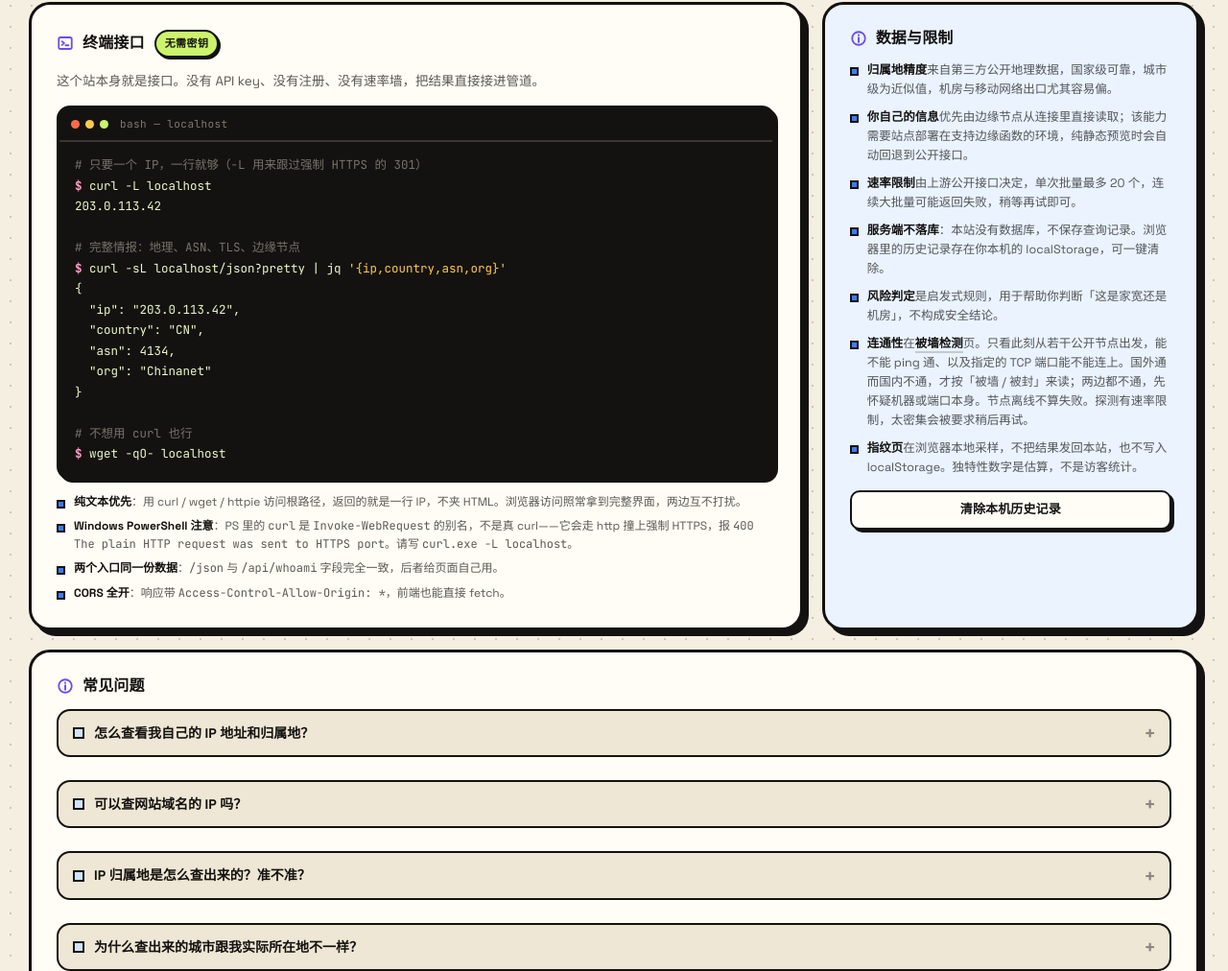
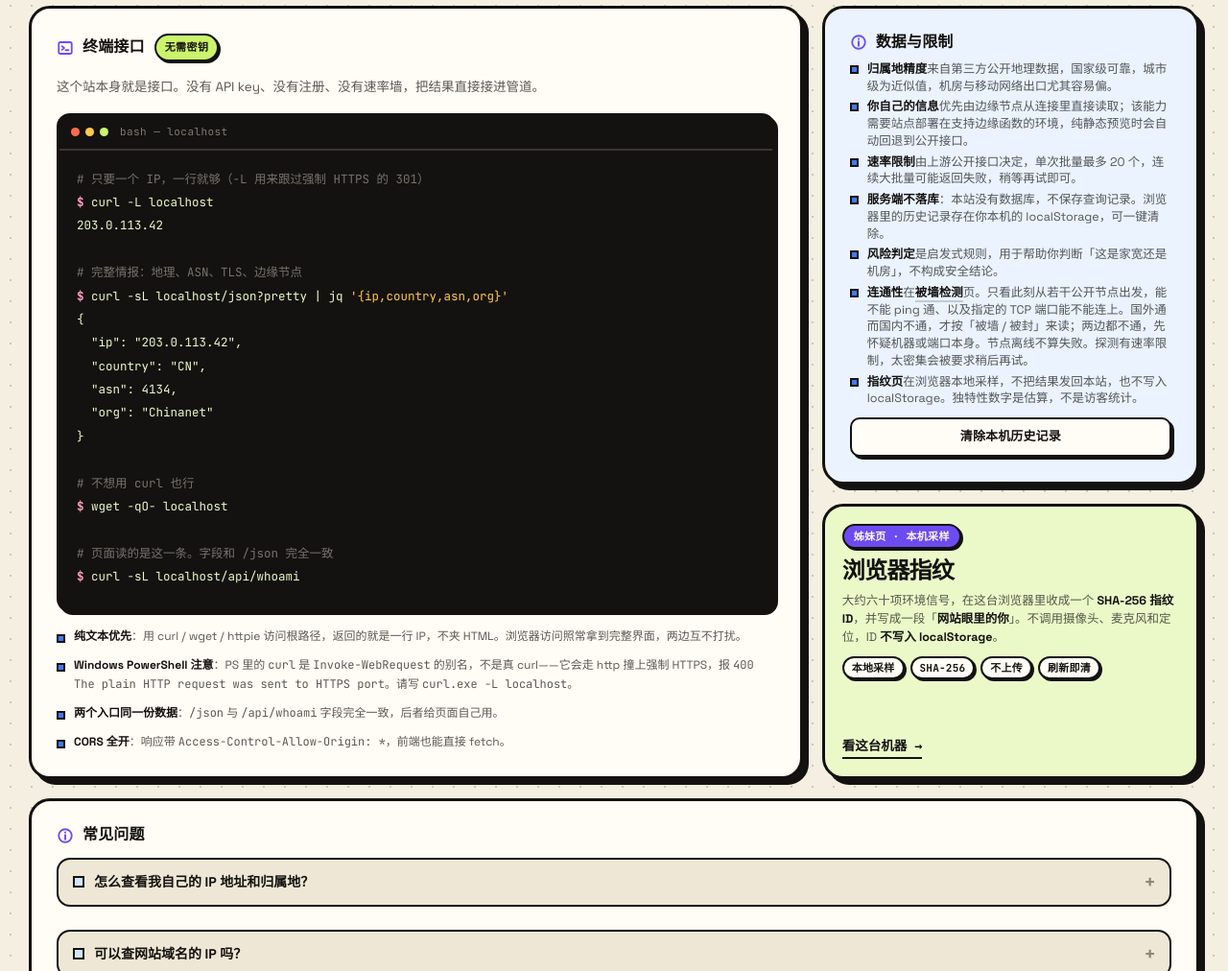
Before and after one commit to niesgeek/ip, a website: page public/index.html in a window 1280 px wide. Shown: the part 3811-4823 px from the top of the page at 96% size. Drawn offline with Linux system fonts and the light colour scheme; no server answers.

Commit message:
首页补上 wi.fs.kg 与指纹两张导引卡 (#8)
DNS 泄漏右侧链到 wi.fs.kg，终端右侧在数据与限制下面放本站指纹页。数据卡行距收紧，终端多一条已有的 /api/whoami 示例，两列高度对齐。

Co-authored-by: Cursor Agent <cursoragent@cursor.com>
Co-authored-by: niesgeek <niesgeek@users.noreply.github.com>

```diff
--- a/public/assets/app.css
+++ b/public/assets/app.css
@@ -200,6 +200,15 @@ html.i18n-wait body{visibility:hidden}
 .cell-data{grid-column:span 4;background:var(--sky-soft)}
 .cell-priv,.cell-leak{grid-column:span 6}
 .cell-sites{grid-column:span 12;background:var(--paper-2)}
+/* 终端比「数据与限制」高一截。右边用一列叠上指纹卡，把那截空白填上，
+   数据卡本身仍按内容高度，不会被拉成空心。 */
+.side-col{
+  grid-column:span 4;
+  display:flex;flex-direction:column;gap:var(--gap);
+  min-width:0;align-self:stretch;
+}
+.cell-who{grid-column:span 6;background:var(--pink-soft)}
+.side-col .cell-fp{flex:1 1 auto}
 
 /* ---------- type ---------- */
 .eyebrow{display:flex;align-items:center;gap:8px;font-size:12px;font-weight:700;letter-spacing:.1em;text-transform:uppercase;color:var(--ink-70);font-family:var(--f-mono)}
@@ -531,6 +540,11 @@ html[lang="en"] .kv-2 .kv-row{padding:6px 2px}
 .notes li b{color:var(--ink);font-weight:700}
 .notes-tight li{font-size:12px}
 .notes-tight{gap:6px}
+/* 数据与限制条目变多之后，行距收紧，避免这一格被行高撑得发空 */
+.cell-data{gap:10px}
+.cell-data .notes{gap:4px}
+.cell-data .notes li{line-height:1.42}
+.cell-data .notes li::before{top:4px}
 
 /* ---------- 终端块（开发者区） ---------- */
 .term{
@@ -553,6 +567,11 @@ html[lang="en"] .kv-2 .kv-row{padding:6px 2px}
   font-family:var(--f-mono);font-size:12.5px;line-height:1.72;
   color:#EBF9C9;-webkit-overflow-scrolling:touch;
 }
+/* 终端要比右边「数据与限制 + 指纹卡」稍长一点，只拉开这一格，不改别的终端块 */
+.cell-dev{gap:16px}
+.cell-dev .term-body{line-height:1.95;padding:18px 18px 22px}
+.cell-dev .notes-tight{gap:10px}
+.cell-dev .notes-tight li{line-height:1.65}
 .term-body code{font-family:inherit}
 .t-c{color:rgba(255,249,236,.42)}      /* 注释 */
 .t-p{color:var(--pink);font-weight:700;user-select:none}  /* 提示符 */
@@ -749,9 +768,35 @@ html[lang="en"] .kv-2 .kv-row{padding:6px 2px}
 .reach-bad{color:var(--coral);font-family:var(--f-mono);font-size:12px;white-space:nowrap}
 #reachGo{align-self:flex-end}
 
+/* ---------- 姊妹站 / 姊妹页 ---------- */
+.promo-kicker{
+  align-self:flex-start;display:inline-flex;align-items:center;max-width:100%;
+  font-family:var(--f-mono);font-size:11px;font-weight:700;letter-spacing:.03em;line-height:1.3;
+  padding:4px 10px;border-radius:999px;border:var(--bd-sm) solid var(--ink);
+  background:var(--violet);color:#FFF9EC;box-shadow:2px 2px 0 var(--ink);
+}
+.promo-title{font-size:clamp(26px,2.5vw,34px);letter-spacing:-.03em;line-height:1.05}
+.cell-fp .promo-title{font-size:clamp(20px,2vw,24px)}
+.promo-pitch{font-size:13.5px;line-height:1.6;color:var(--ink-70);overflow-wrap:anywhere}
+.promo-pitch b{color:var(--ink);font-weight:700}
+.cell-fp{background:var(--lime-soft);padding:clamp(14px,1.6vw,18px);gap:10px}
+.cell-fp .promo-pitch{font-size:12.5px;line-height:1.5}
+.promo-tags{display:flex;flex-wrap:wrap;gap:6px}
+.promo-tag{
+  font-family:var(--f-mono);font-size:11px;font-weight:700;letter-spacing:.02em;line-height:1.3;
+  padding:3px 8px;border-radius:999px;border:var(--bd-sm) solid var(--ink);
+  background:var(--card);color:var(--ink);box-shadow:2px 2px 0 var(--ink);
+}
+.promo-cta{
+  margin-top:auto;align-self:flex-start;display:inline-flex;align-items:center;gap:8px;
+  font-weight:700;font-size:14.5px;border-bottom:2px solid var(--ink);padding-bottom:1px;
+}
+.cell-fp .promo-cta{font-size:13.5px}
+.promo-arrow{font-family:var(--f-mono);font-weight:700}
+
 /* ---------- responsive ---------- */
 @media (max-width:1120px){
-  .cell-hero,.cell-myip,.cell-detail,.cell-map,.cell-dnsrec,.cell-risk,.cell-batch,.cell-clock,.cell-facts,.cell-cidr,.cell-priv,.cell-leak,.cell-sites,.cell-dev,.cell-data{grid-column:span 12}
+  .cell-hero,.cell-myip,.cell-detail,.cell-map,.cell-dnsrec,.cell-risk,.cell-batch,.cell-clock,.cell-facts,.cell-cidr,.cell-priv,.cell-leak,.cell-sites,.cell-dev,.cell-data,.cell-who,.side-col{grid-column:span 12}
   /* 单列之后跨行会把下一行顶空，必须放掉 */
   .cell-detail{grid-row:auto}
   .cell-clock{grid-column:span 6}
--- a/public/index.html
+++ b/public/index.html
@@ -41,7 +41,7 @@
 <link rel="preconnect" href="https://fonts.googleapis.com">
 <link rel="preconnect" href="https://fonts.gstatic.com" crossorigin>
 <link rel="stylesheet" href="https://fonts.googleapis.com/css2?family=Space+Grotesk:wght@400;500;600;700&family=JetBrains+Mono:wght@400;500;700&display=swap">
-<link rel="stylesheet" href="/assets/app.css?v=7">
+<link rel="stylesheet" href="/assets/app.css?v=8">
 </head>
 <body>
 <svg width="0" height="0" aria-hidden="true" style="position:absolute">
@@ -384,6 +384,19 @@
     <p class="fine" data-en="This asks edns.ip-api.com up to three times and names that service in the result. It is one sample of the system resolver, not a full leak audit, and not the in-depth test that runs on someone else’s own nameservers.">这一格会向 edns.ip-api.com 最多问三次，界面上写明对方是 ip-api.com。它只采样此刻系统解析器露出来的地址，不是一份完整泄漏名单，也不是别人用自建权威服务器做的深度测试。</p>
   </section>
 
+  <a class="cell cell-who" id="whois" href="https://wi.fs.kg" target="_blank" rel="noopener noreferrer" title="在新标签页打开 wi.fs.kg" data-en-title="Opens wi.fs.kg in a new tab">
+    <span class="promo-kicker" data-en="Sister site · domain WHOIS">姊妹站 · 域名 WHOIS</span>
+    <h2 class="promo-title">wi.fs.kg</h2>
+    <p class="promo-pitch" data-en-html="Look up a domain and see <b>owner, status, and expiry</b> in one view. Registration status, registrar, nameservers, and contacts come back as the same fields. <b>RDAP first</b>, WHOIS only when that suffix has no RDAP server. No account, no ads, no tracking scripts.">查一个域名，<b>归属、状态、到期日</b>一次看清。注册状态、注册商、名称服务器和联系人收成同一套字段，<b>RDAP 优先</b>，没有 RDAP 再退回 WHOIS。免注册，无广告，无追踪脚本。</p>
+    <span class="promo-tags">
+      <span class="promo-tag" data-en="Record">注册档案</span>
+      <span class="promo-tag" data-en="Nameservers">名称服务器</span>
+      <span class="promo-tag" data-en="Batch">批量</span>
+      <span class="promo-tag">curl</span>
+    </span>
+    <span class="promo-cta"><span data-en="Open WHOIS">去查 WHOIS</span><span class="promo-arrow" aria-hidden="true">→</span></span>
+  </a>
+
   <section class="cell cell-sites" id="sites">
     <div class="cell-head">
       <h2 class="h2"><svg width="18" height="18"><use href="#i-target"/></svg><span data-en="Sites this device can open">本机常用网站连通</span></h2>
@@ -421,7 +434,10 @@
 <span class="t-o">}</span>
 
 <span class="t-c"># 不想用 curl 也行</span>
-<span class="t-p">$</span> wget -qO- <span class="site-host">本站</span></code></pre>
+<span class="t-p">$</span> wget -qO- <span class="site-host">本站</span>
+
+<span class="t-c" data-en="# the path this page reads. Same fields as /json"># 页面读的是这一条。字段和 /json 完全一致</span>
+<span class="t-p">$</span> curl -sL <span class="site-host">本站</span>/api/whoami</code></pre>
     </div>
     <ul class="notes notes-tight">
       <li><b>纯文本优先</b>：用 curl / wget / httpie 访问根路径，返回的就是一行 IP，不夹 HTML。浏览器访问照常拿到完整界面，两边互不打扰。</li>
@@ -431,6 +447,7 @@
     </ul>
   </section>
 
+  <div class="side-col">
   <section class="cell cell-data" id="data">
     <div class="cell-head"><h2 class="h2"><svg width="18" height="18"><use href="#i-info"/></svg>数据与限制</h2></div>
     <ul class="notes">
@@ -444,6 +461,20 @@
     </ul>
     <button class="btn btn-ghost btn-sm" id="wipeBtn" type="button">清除本机历史记录</button>
   </section>
+
+  <a class="cell cell-fp" id="fpcard" href="/fingerprint">
+    <span class="promo-kicker" data-en="Sister page · on this device">姊妹页 · 本机采样</span>
+    <h2 class="promo-title" data-en="Browser fingerprint">浏览器指纹</h2>
+    <p class="promo-pitch" data-en-html="About sixty environment signals, folded in this browser into a <b>SHA-256 fingerprint ID</b>, and a short portrait of <b>what a site already sees</b>. No camera, microphone, or location. The ID is <b>not written to localStorage</b>.">大约六十项环境信号，在这台浏览器里收成一个 <b>SHA-256 指纹 ID</b>，并写成一段「<b>网站眼里的你</b>」。不调用摄像头、麦克风和定位，ID <b>不写入 localStorage</b>。</p>
+    <span class="promo-tags">
+      <span class="promo-tag" data-en="Local only">本地采样</span>
+      <span class="promo-tag">SHA-256</span>
+      <span class="promo-tag" data-en="Not uploaded">不上传</span>
+      <span class="promo-tag" data-en="Gone on refresh">刷新即清</span>
+    </span>
+    <span class="promo-cta"><span data-en="See this machine">看这台机器</span><span class="promo-arrow" aria-hidden="true">→</span></span>
+  </a>
+  </div>
 
   <section class="cell cell-faq" id="faq">
     <div class="cell-head"><h2 class="h2"><svg width="18" height="18"><use href="#i-info"/></svg>常见问题</h2></div>
```
Also changed, not shown: public/contact.html (+1 -1 lines), public/fingerprint.html (+1 -1 lines), public/gfwblock.html (+1 -1 lines).
